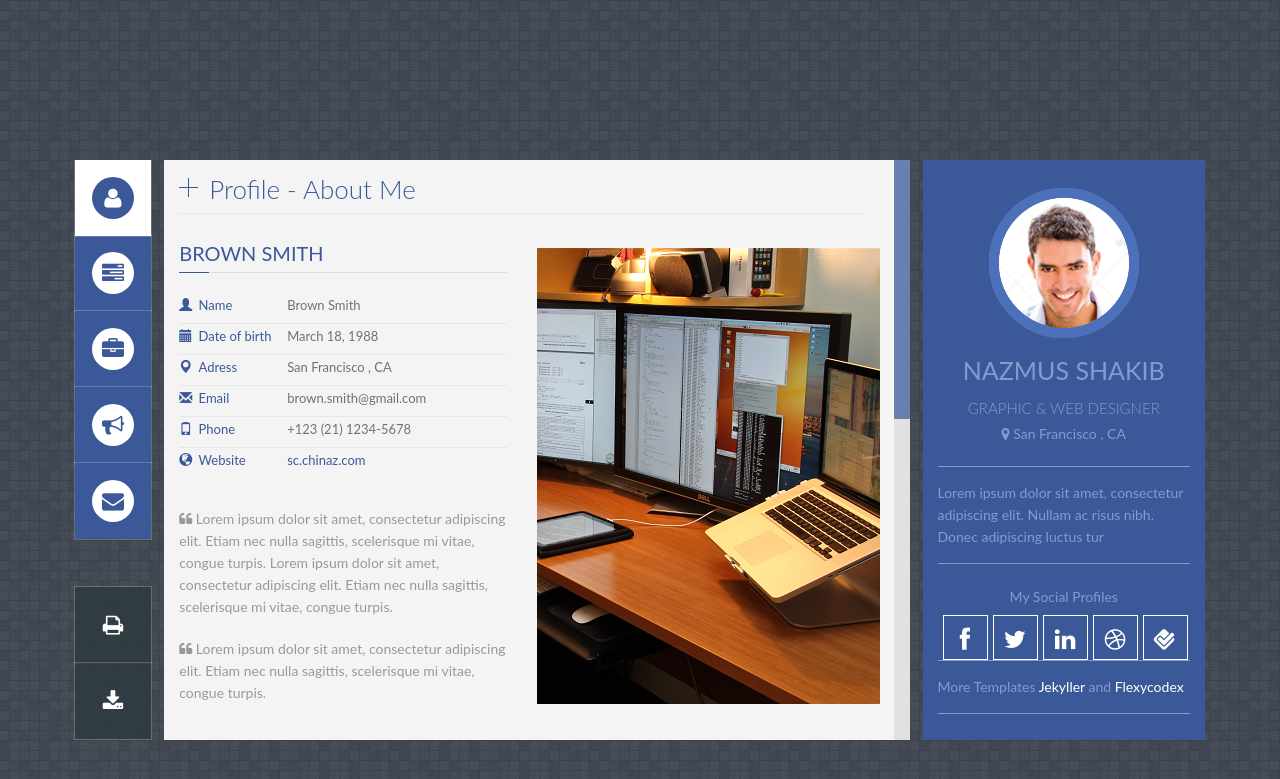
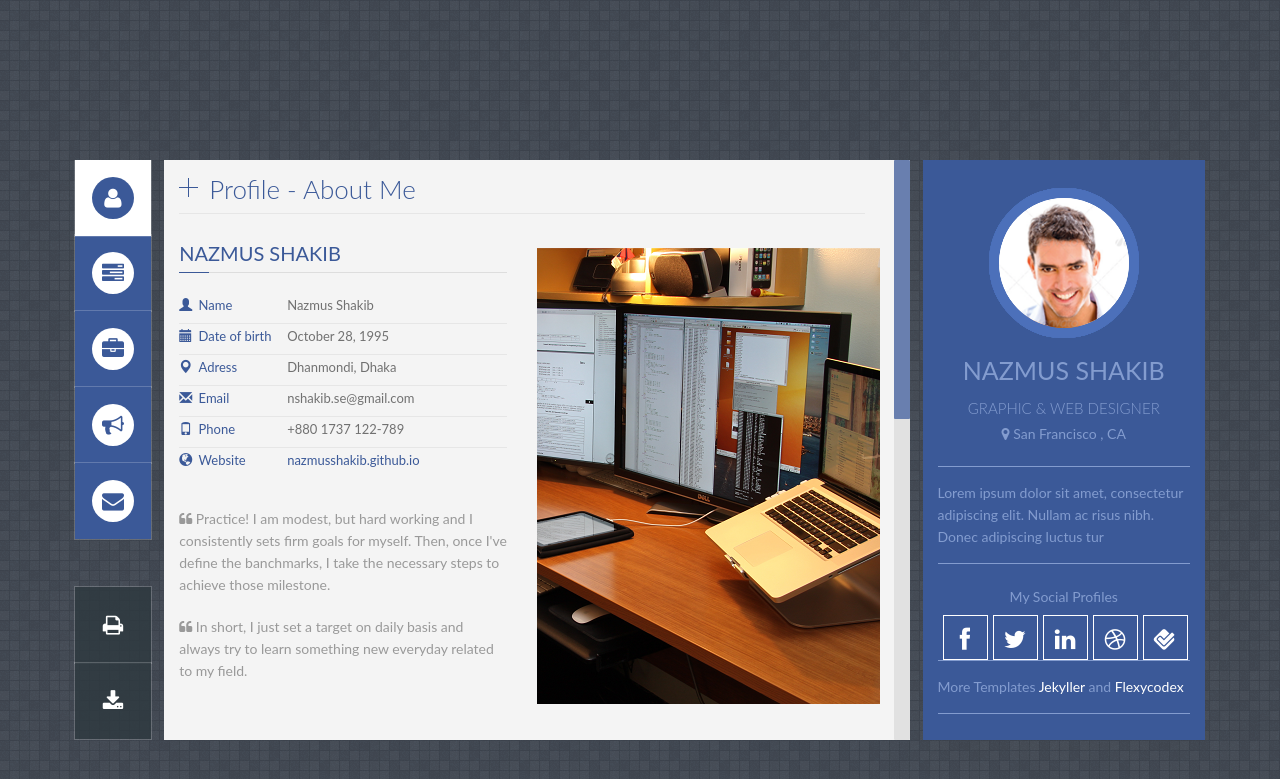
Before and after one commit to NazmusShakib/nazmusshakib.github.io, a Jekyll site: the page built from index.html, in a window 1280 px wide. Shown: the top 779 px of the page. Built offline with Jekyll 4.4.1, drawn with Linux system fonts in a browser that asks for light colours; some web fonts are replaced.

Commit message:
Addressing...

```diff
--- a/_includes/contact.html
+++ b/_includes/contact.html
@@ -22,13 +22,13 @@
                     </div>
 
                     <ul>
-                        <li><span class="span-info"><i class="glyphicon glyphicon-map-marker"></i> Adress:</span> San Francisco , CA.<br /><br /></li>
-                        <li><span class="span-info"><i class="glyphicon glyphicon-envelope"></i> Email:</span> brown.smith@gmail.com</li>
-                        <li><span class="span-info"><i class="glyphicon glyphicon-phone"></i> Phone:</span> +123 456 789 111</li>
-                        <li><span class="span-info"><i class="glyphicon glyphicon-globe"></i> Website:</span> www.brown-smith.com</li>
-                        <li><span class="span-info"><i class="glyphicon glyphicon-comment"></i> Skype:</span> brown-smith-skype</li>
-                        <li><span class="span-info"><i class="glyphicon glyphicon-thumbs-up"></i> G. Drive:</span> brown-s-gm@gmail.com</li>
-                        <li><span class="span-info"><i class="glyphicon glyphicon-unchecked"></i> Skydrive:</span> brown-s-sk@hotmail.com</li>
+                        <li><span class="span-info"><i class="glyphicon glyphicon-map-marker"></i> Adress:</span> Dhaka, Bangladesh<br /><br /></li>
+                        <li><span class="span-info"><i class="glyphicon glyphicon-envelope"></i> Email:</span> nshakib.se@gmail.com</li>
+                        <li><span class="span-info"><i class="glyphicon glyphicon-phone"></i> Phone:</span> +880 1737 122-789</li>
+                        <li><span class="span-info"><i class="glyphicon glyphicon-globe"></i> Website:</span> www.nazmusshakib.github.io</li>
+                        <li><span class="span-info"><i class="glyphicon glyphicon-comment"></i> Skype:</span> nazmus.shakib5</li>
+                        <li><span class="span-info"><i class="glyphicon glyphicon-thumbs-up"></i> G. Drive:</span> nshakib.se@gmail.com</li>
+                        <li><span class="span-info"><i class="glyphicon glyphicon-unchecked"></i> Skydrive:</span> nazmusshakib@outlook.com</li>
                     </ul>
                 </div>
                 <!-- /Contact Info -->
@@ -66,8 +66,6 @@
                 <div class="contact-form">
                     <!--<h3 class="main-heading"><span>Let's keep in touch</span></h3>-->
 
-
-
                     <div id="contact-status"></div>
 
                     <form action="#" id="contactform">
--- a/_includes/head.html
+++ b/_includes/head.html
@@ -1,6 +1,6 @@
     <head>
 
-        <title>Panel CV Theme</title>
+        <title>Nazmus Shakib</title>
 
         <meta http-equiv="content-type" content="text/html; charset=utf-8"/>
         <meta http-equiv="X-UA-Compatible" content="IE=edge,chrome=1">
--- a/_includes/profile.html
+++ b/_includes/profile.html
@@ -8,7 +8,7 @@
 
         <!--About me-->
         <div class="title_content">
-            <div class="text_content">brown smith</div>
+            <div class="text_content">Nazmus Shakib</div>
             <div class="clear"></div>
         </div>
 
@@ -17,42 +17,42 @@
             <li>
                 <i class="glyphicon glyphicon-user"></i>
                 <label>Name</label>
-                <span class="value">Brown Smith</span>
+                <span class="value">Nazmus Shakib</span>
                 <div class="clear"></div>
             </li>
 
             <li>
                 <i class="glyphicon glyphicon-calendar"></i>
                 <label>Date of birth</label>
-                <span class="value">March 18, 1988</span>
+                <span class="value">October 28, 1995</span>
                 <div class="clear"></div>
             </li>
 
             <li>
                 <i class="glyphicon glyphicon-map-marker"></i>
                 <label>Adress</label>
-                <span class="value">San Francisco , CA</span>
+                <span class="value">Dhanmondi, Dhaka</span>
                 <div class="clear"></div>
             </li>
 
             <li>
                 <i class="glyphicon glyphicon-envelope"></i>
                 <label>Email</label>
-                <span class="value">brown.smith@gmail.com</span>
+                <span class="value">nshakib.se@gmail.com</span>
                 <div class="clear"></div>
             </li>
 
             <li>
                 <i class="glyphicon glyphicon-phone"></i>
                 <label>Phone</label>
-                <span class="value">+123 (21) 1234-5678</span>
+                <span class="value">+880 1737 122-789</span>
                 <div class="clear"></div>
             </li>
 
             <li>
                 <i class="glyphicon glyphicon-globe"></i>
                 <label>Website</label>
-                <span class="value"><a href="#" target="_blank">sc.chinaz.com</a></span>
+                <span class="value"><a href="#" target="_blank">nazmusshakib.github.io</a></span>
                 <div class="clear"></div>
             </li>
 
@@ -61,13 +61,12 @@
 
         <p style="margin-bottom:20px">
             <i class="fa fa-quote-left"></i>
-            Lorem ipsum dolor sit amet, consectetur adipiscing elit. Etiam nec nulla sagittis, scelerisque mi vitae, congue turpis. Lorem ipsum dolor sit amet, consectetur adipiscing elit. Etiam nec nulla sagittis, scelerisque mi vitae, congue turpis.
+            Practice! I am modest, but hard working and I consistently sets firm goals for myself. Then, once I've define the banchmarks, I take the necessary steps to achieve those milestone.
         </p>
 
          <p style="margin-bottom:20px">
             <i class="fa fa-quote-left"></i>
-            Lorem ipsum dolor sit amet, consectetur adipiscing elit. Etiam nec nulla sagittis, scelerisque mi vitae, congue turpis.
-
+            In short, I just set a target on daily basis and always try to learn something new everyday related to my field.
         </p>
 
     </div>
--- /dev/null
+++ b/robots.txt
@@ -0,0 +1,2 @@
+User-agent: *
+Disallow:
```
